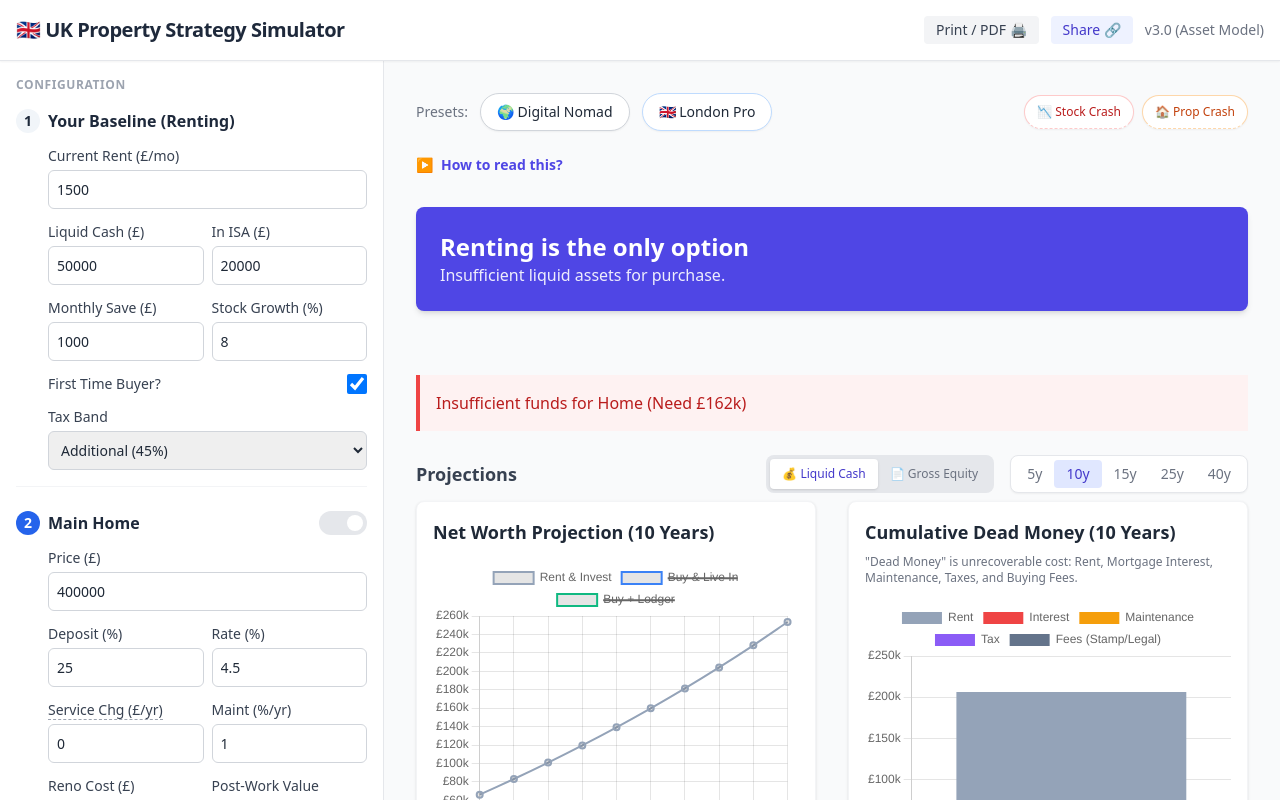
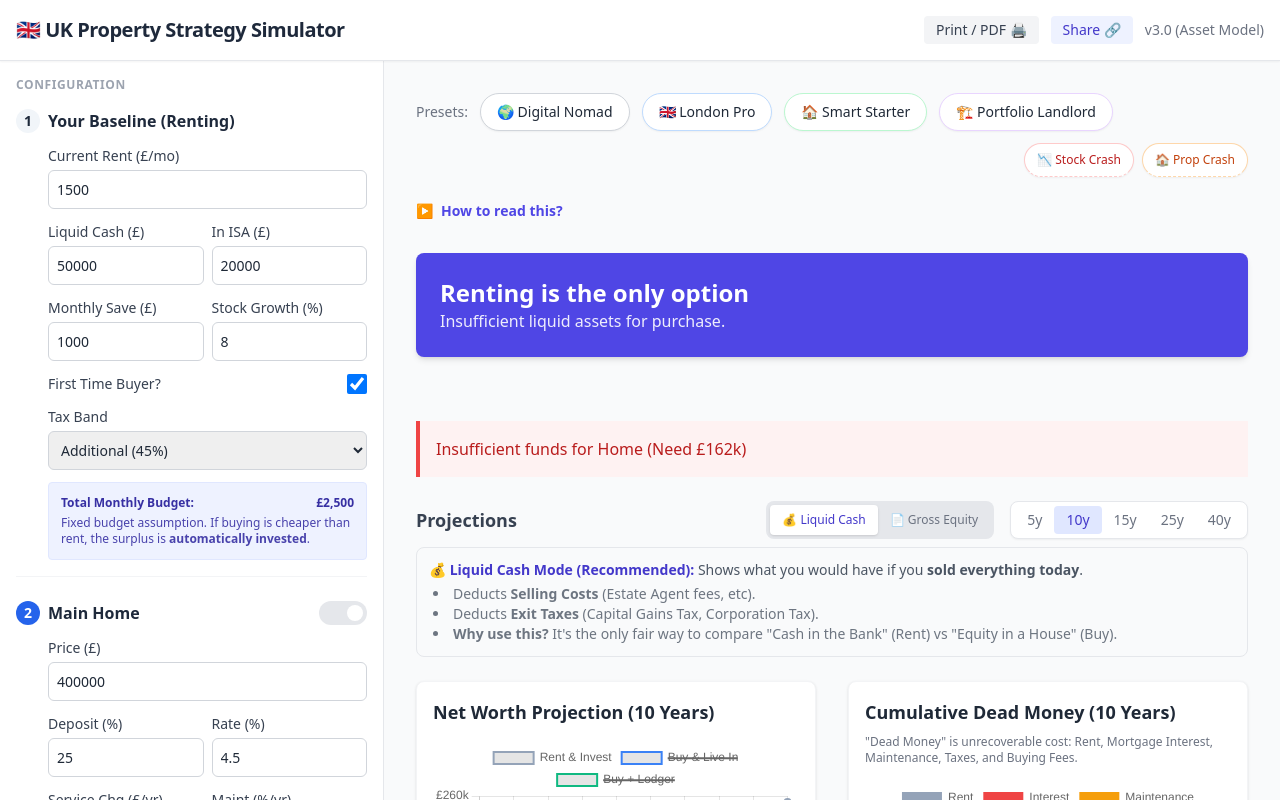
Before and after one commit to itsmuaaz/rent-vs-buy, a website: page index.html in a window 1280 px wide. Drawn offline with nearby package versions, Linux system fonts and the light colour scheme.

Commit message:
fix: restore missing UI features (presets, explainers, tooltips)

```diff
--- a/app.js
+++ b/app.js
@@ -263,22 +263,34 @@ document.addEventListener('alpine:init', () => {
         },
 
         applyPreset(name) {
-            // Simplified mapping for now
             const presets = {
+                nomad: {
+                    personal: { liquidAssets: 100000, rent: {current:800}, stockGrowth: 12, monthlySavings: 2000, isFTB: true },
+                    home: { active: false },
+                    btl: { active: false }
+                },
                 london: {
-                    personal: { liquidAssets: 130000, isaBalance: 30000, monthlySavings: 1500, taxBand: 'higher', rent: {current:2400} },
-                    home: { active: true, price: 500000, depositPct: 20 },
+                    personal: { liquidAssets: 130000, isaBalance: 30000, monthlySavings: 1500, taxBand: 'higher', rent: {current:2400}, isFTB: true },
+                    home: { active: true, price: 500000, depositPct: 20, rate: 4.5, serviceCharge: 2000, repairRate: 0.5 },
+                    btl: { active: false }
                 },
-                nomad: {
-                    personal: { liquidAssets: 100000, rent: {current:800}, stockGrowth: 12 },
-                    home: { active: false }
+                starter: {
+                    personal: { liquidAssets: 40000, isaBalance: 5000, monthlySavings: 800, stockGrowth: 8, rent: {current:1200}, isFTB: true, taxBand: 'basic' },
+                    home: { active: true, price: 280000, depositPct: 10, rate: 4.8, renoCost: 5000, lodger: {active: true, income: 625, years: 5} },
+                    btl: { active: false }
+                },
+                landlord: {
+                    personal: { liquidAssets: 90000, isaBalance: 10000, monthlySavings: 3000, stockGrowth: 8, rent: {current:2500}, isFTB: false, taxBand: 'additional' },
+                    home: { active: false }, // Renting
+                    btl: { active: true, price: 200000, depositPct: 25, rentYield: 6, wrappers: { company: true, personal: false } }
                 }
             };
 
             const p = presets[name];
             if (p) {
                 if(p.personal) Object.assign(this.i.personal, p.personal);
-                if(p.home) Object.assign(this.i.home, p.home);
+                if(p.home) { Object.assign(this.i.home, p.home); if(p.home.lodger) Object.assign(this.i.home.lodger, p.home.lodger); }
+                if(p.btl) { Object.assign(this.i.btl, p.btl); if(p.btl.wrappers) Object.assign(this.i.btl.wrappers, p.btl.wrappers); }
             }
         },
 
--- a/index.html
+++ b/index.html
@@ -102,6 +102,17 @@
                             <option value="additional">Additional (45%)</option>
                         </select>
                     </div>
+
+                    <!-- Total Budget Display -->
+                    <div class="mt-3 p-3 bg-indigo-50 border border-indigo-100 rounded text-xs text-indigo-800">
+                        <div class="font-bold flex justify-between">
+                            <span>Total Monthly Budget:</span>
+                            <span x-text="`£${(i.personal.monthlySavings + i.personal.rent.current).toLocaleString()}`"></span>
+                        </div>
+                        <div class="mt-1 opacity-90">
+                            Fixed budget assumption. If buying is cheaper than rent, the surplus is <strong>automatically invested</strong>.
+                        </div>
+                    </div>
                 </div>
             </div>
 
@@ -138,13 +149,13 @@
                             <input type="number" x-model.number="i.home.serviceCharge" class="input-field">
                         </div>
                         <div>
-                            <label class="input-label">Maint (%/yr)</label>
+                            <label class="input-label"><span class="has-tooltip">Maint (%/yr)<span class="tooltip">Annual repairs. Usually 1% of property value.</span></span></label>
                             <input type="number" x-model.number="i.home.repairRate" class="input-field" step="0.1">
                         </div>
                     </div>
                      <div class="grid grid-cols-2 gap-2">
                         <div>
-                            <label class="input-label">Reno Cost (£)</label>
+                            <label class="input-label"><span class="has-tooltip">Reno Cost (£)<span class="tooltip">Increases value to 'Post-Work Value' instantly (Forced Equity).</span></span></label>
                             <input type="number" x-model.number="i.home.renoCost" class="input-field">
                         </div>
                         <div>
@@ -238,6 +249,8 @@
                 <span class="text-sm font-medium text-gray-500 py-2">Presets:</span>
                 <button @click="applyPreset('nomad')" class="px-4 py-2 bg-white border border-gray-300 rounded-full text-sm hover:bg-gray-100 transition shadow-sm" title="Strategy A: Low Rent, High Stocks">🌍 Digital Nomad</button>
                 <button @click="applyPreset('london')" class="px-4 py-2 bg-white border border-blue-200 rounded-full text-sm hover:bg-blue-50 transition shadow-sm" title="Strategy B: High Rent Efficiency">🇬🇧 London Pro</button>
+                <button @click="applyPreset('starter')" class="px-4 py-2 bg-white border border-green-200 rounded-full text-sm hover:bg-green-50 transition shadow-sm" title="Strategy C: Affordability via Lodger">🏠 Smart Starter</button>
+                <button @click="applyPreset('landlord')" class="px-4 py-2 bg-white border border-purple-200 rounded-full text-sm hover:bg-purple-50 transition shadow-sm" title="Strategy D: Tax Optimization">🏗️ Portfolio Landlord</button>
 
                 <div class="ml-auto flex gap-2">
                     <button @click="i.settings.stockCrash = !i.settings.stockCrash" :class="i.settings.stockCrash ? 'bg-red-600 text-white ring-2 ring-red-300' : 'bg-white text-red-700'" class="px-3 py-2 border border-red-200 rounded-full text-xs font-medium hover:opacity-90 transition shadow-sm flex items-center gap-1 has-tooltip">
@@ -301,6 +314,28 @@
                             <button @click="simYears = y" :class="simYears === y ? 'bg-indigo-100 text-indigo-700 font-medium' : 'text-gray-500 hover:bg-gray-50'" class="px-3 py-1 rounded transition" x-text="y + 'y'"></button>
                         </template>
                     </div>
+                </div>
+            </div>
+
+            <!-- Valuation Mode Explainer -->
+            <div class="mb-6 bg-gray-50 border border-gray-200 rounded-lg p-3 text-sm text-gray-600 no-print">
+                <div x-show="valuationMode === 'liquid'">
+                    <span class="font-bold text-indigo-700">💰 Liquid Cash Mode (Recommended):</span>
+                    Shows what you would have if you <strong>sold everything today</strong>.
+                    <ul class="list-disc list-inside mt-1 ml-1 opacity-80">
+                        <li>Deducts <strong>Selling Costs</strong> (Estate Agent fees, etc).</li>
+                        <li>Deducts <strong>Exit Taxes</strong> (Capital Gains Tax, Corporation Tax).</li>
+                        <li><strong>Why use this?</strong> It's the only fair way to compare "Cash in the Bank" (Rent) vs "Equity in a House" (Buy).</li>
+                    </ul>
+                </div>
+                <div x-show="valuationMode === 'gross'">
+                    <span class="font-bold text-indigo-700">📄 Gross Equity Mode:</span>
+                    Shows the "Paper Value" of your assets.
+                    <ul class="list-disc list-inside mt-1 ml-1 opacity-80">
+                        <li><strong>Ignores</strong> selling fees and taxes.</li>
+                        <li>Useful if you <strong>never plan to sell</strong> the property.</li>
+                        <li><em>Warning:</em> Makes Property look wealthier than it actually is compared to Renting.</li>
+                    </ul>
                 </div>
             </div>
 
```
